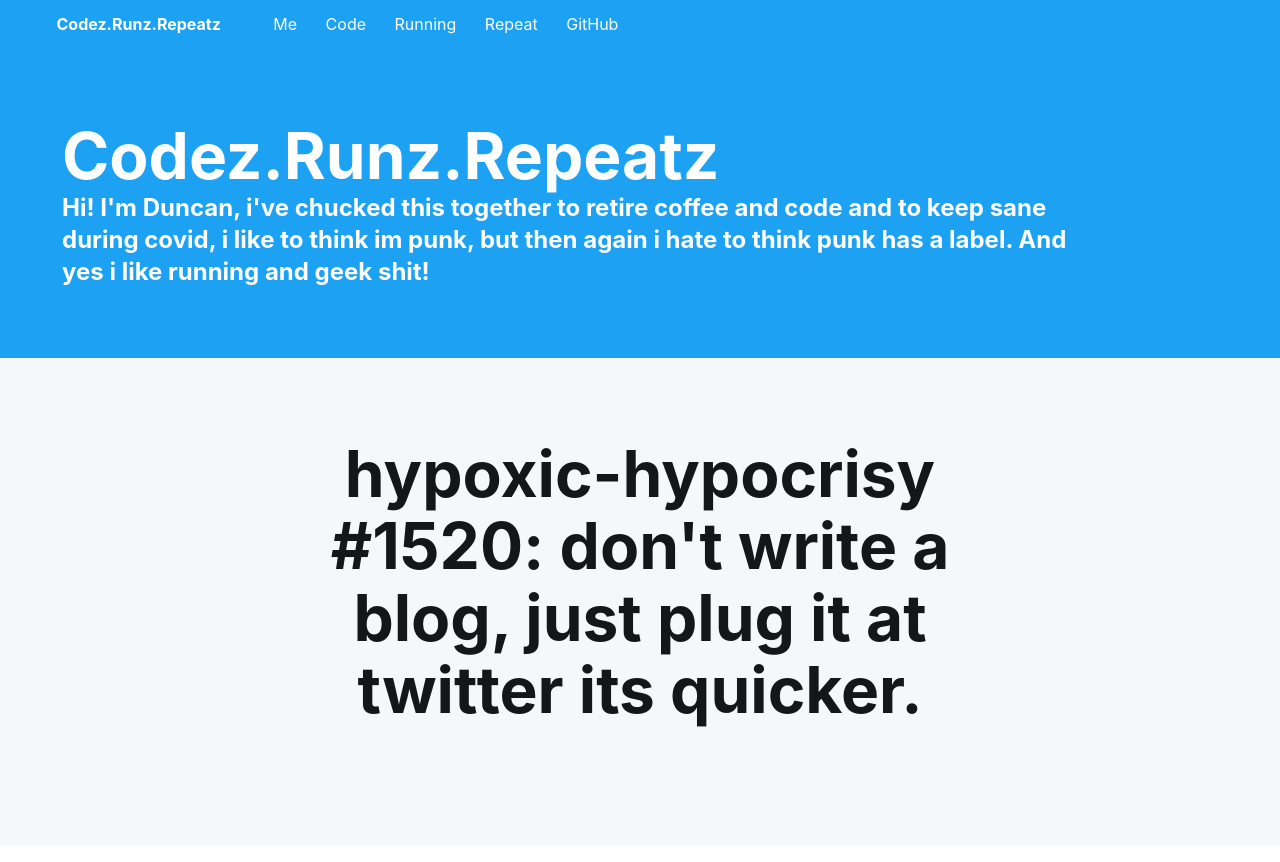
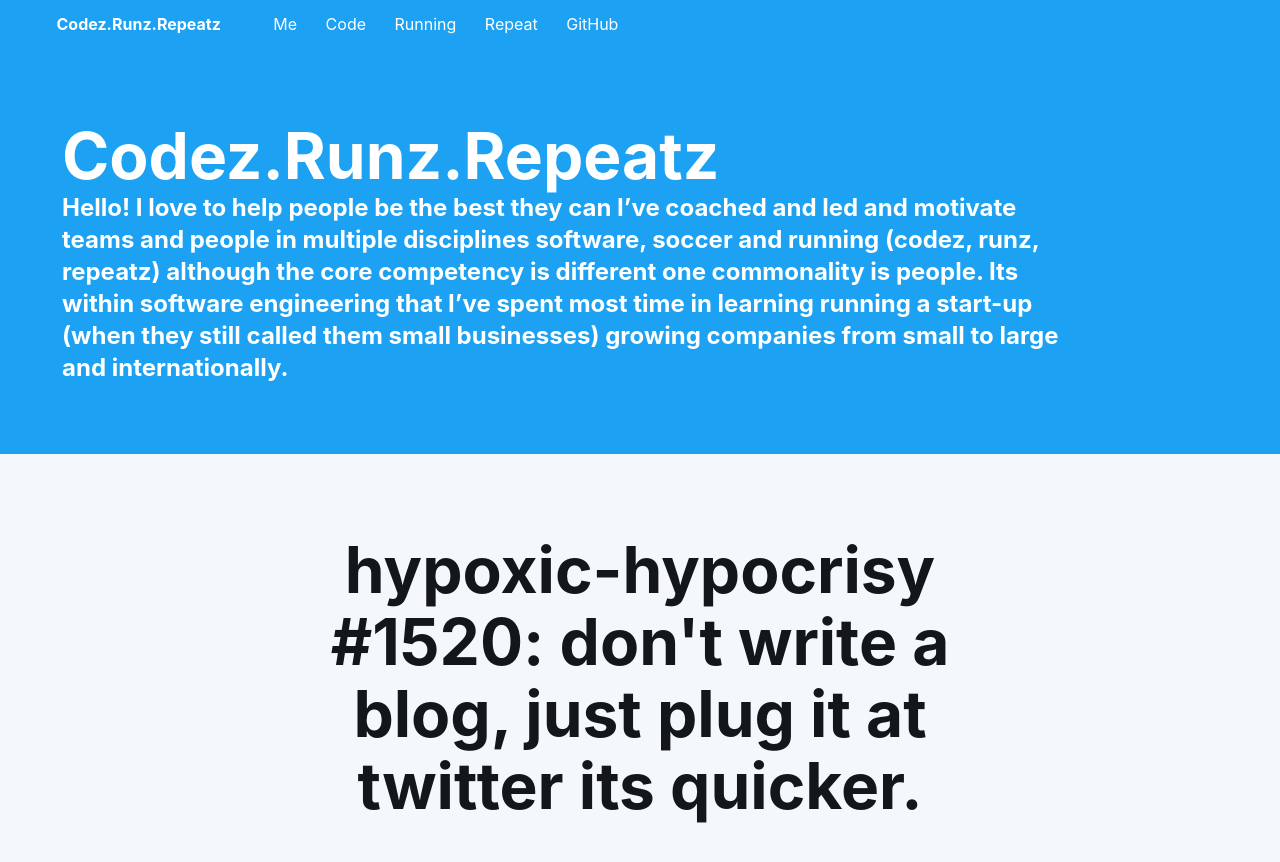
Before and after one commit to codez-runz-repeatz/codez-runz-repeatz.github.io, a Jekyll site: the page built from index.html, in a window 1280 px wide and 900 px high. Shown: the top 862 px of the window. Built offline with Jekyll 4.4.1, drawn with Linux system fonts in a browser that asks for light colours; comment, search, counter and statistics services are not loaded.

Commit message:
Update index.html

```diff
--- a/index.html
+++ b/index.html
@@ -12,7 +12,7 @@ custom_js: index.js
     <div class="Grid container">
         <div id="header-text" class="Grid-cell u-size7of8">
             <h1 class="large-title">Codez.Runz.Repeatz</h1>
-            <h1 class="squad-subheading">Hi! I'm Duncan, i've chucked this together to retire coffee and code and to keep sane during covid, i like to think im punk, but then again i hate to think punk has a label.  And yes i like running and geek shit!</h1>
+            <h1 class="squad-subheading">Hello! I love to help people be the best they can I’ve coached and led and motivate teams and people in multiple disciplines software, soccer and running (codez, runz, repeatz) although the core competency is different one commonality is people.  Its within software engineering that I’ve spent most time in learning running a start-up (when they still called them small businesses) growing companies from small to large and internationally.</h1>
         </div>
     </div>
 </div>
```
